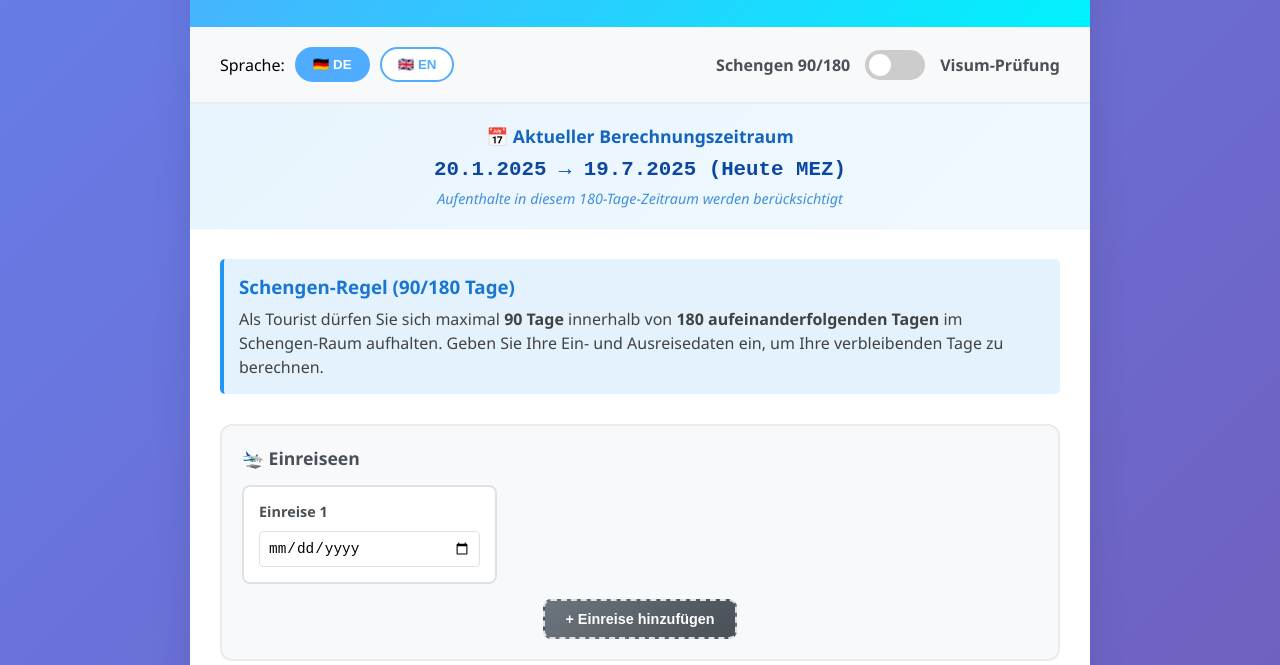
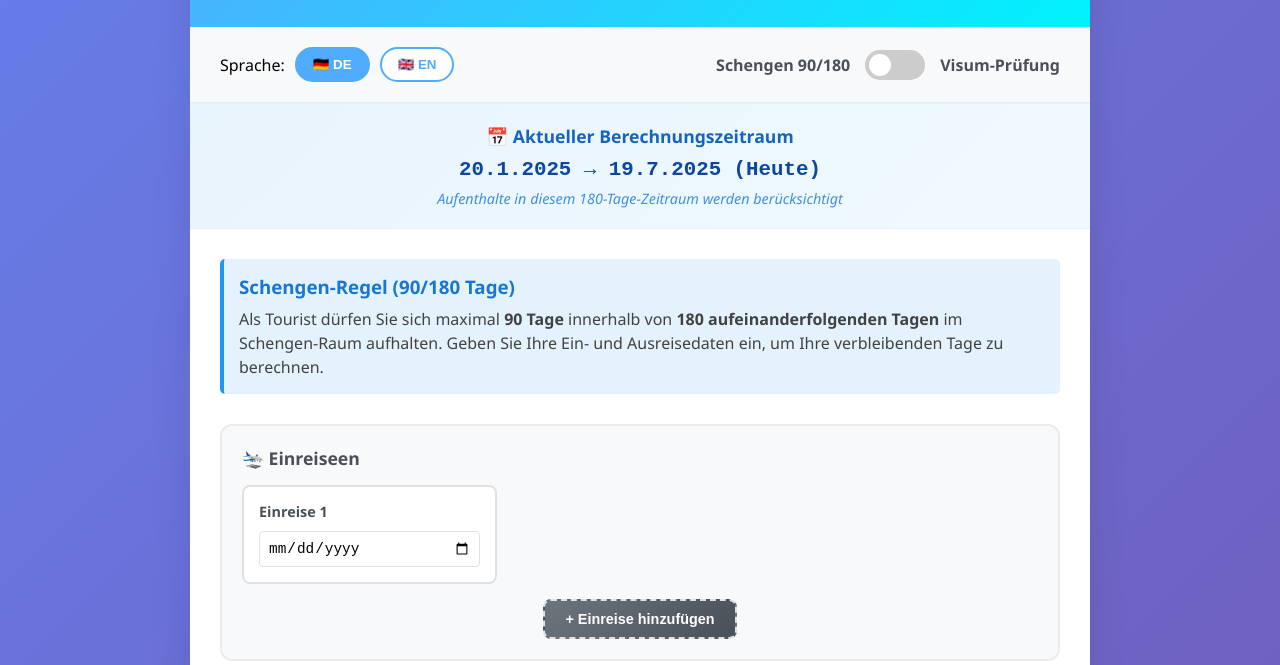
Before and after one commit to MothyBran/Aufenthaltsrechner, a plain HTML site: page index.html in a window 1280 px wide. Shown: the part 135-800 px from the top of the page. Drawn offline with Linux system fonts and the light colour scheme.

Commit message:
Update index.html

```diff
--- a/index.html
+++ b/index.html
@@ -1012,7 +1012,7 @@
                 calculationPeriodSchengen: 'Aufenthalte in diesem 180-Tage-Zeitraum werden berücksichtigt',
                 calculationPeriodVisa: 'Bitte Visum-Daten eingeben um Zeitraum anzuzeigen',
                 today: 'Heute',
-                todayMEZ: 'Heute MEZ',
+                todayMEZ: 'Heute',
                 resultsTitle: '🔍 Berechnungsergebnis',
                 stayLabel: 'Aufenthalt',
                 arrivalLabel: 'Ankunftsdatum',
@@ -1097,7 +1097,7 @@
                 calculationPeriodSchengen: 'Stays within this 180-day period are considered',
                 calculationPeriodVisa: 'Please enter visa data to display period',
                 today: 'Today',
-                todayMEZ: 'Today CET',
+                todayMEZ: 'Today',
                 resultsTitle: '🔍 Calculation Result',
                 stayLabel: 'Stay',
                 arrivalLabel: 'Arrival date',
```
